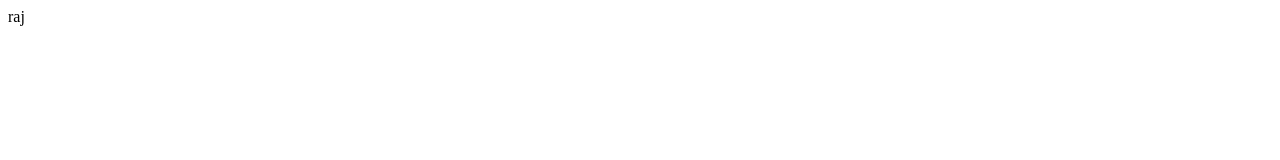
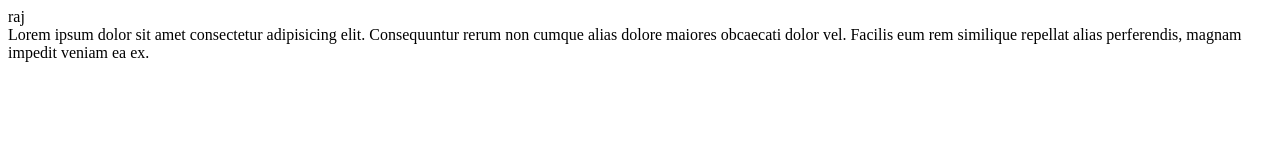
Before and after one commit to Raj3460/example-for-bon, a plain HTML site: page index.html in a window 1280 px wide. Drawn offline with Linux system fonts and the light colour scheme.

Commit message:
added the section of mim

```diff
--- a/index.html
+++ b/index.html
@@ -7,5 +7,9 @@
 </head>
 <body>
        <div class="">raj</div>
+       <section class="mim">
+
+              Lorem ipsum dolor sit amet consectetur adipisicing elit. Consequuntur rerum non cumque alias dolore maiores obcaecati dolor vel. Facilis eum rem similique repellat alias perferendis, magnam impedit veniam ea ex.
+       </section>
 </body>
 </html>
```
